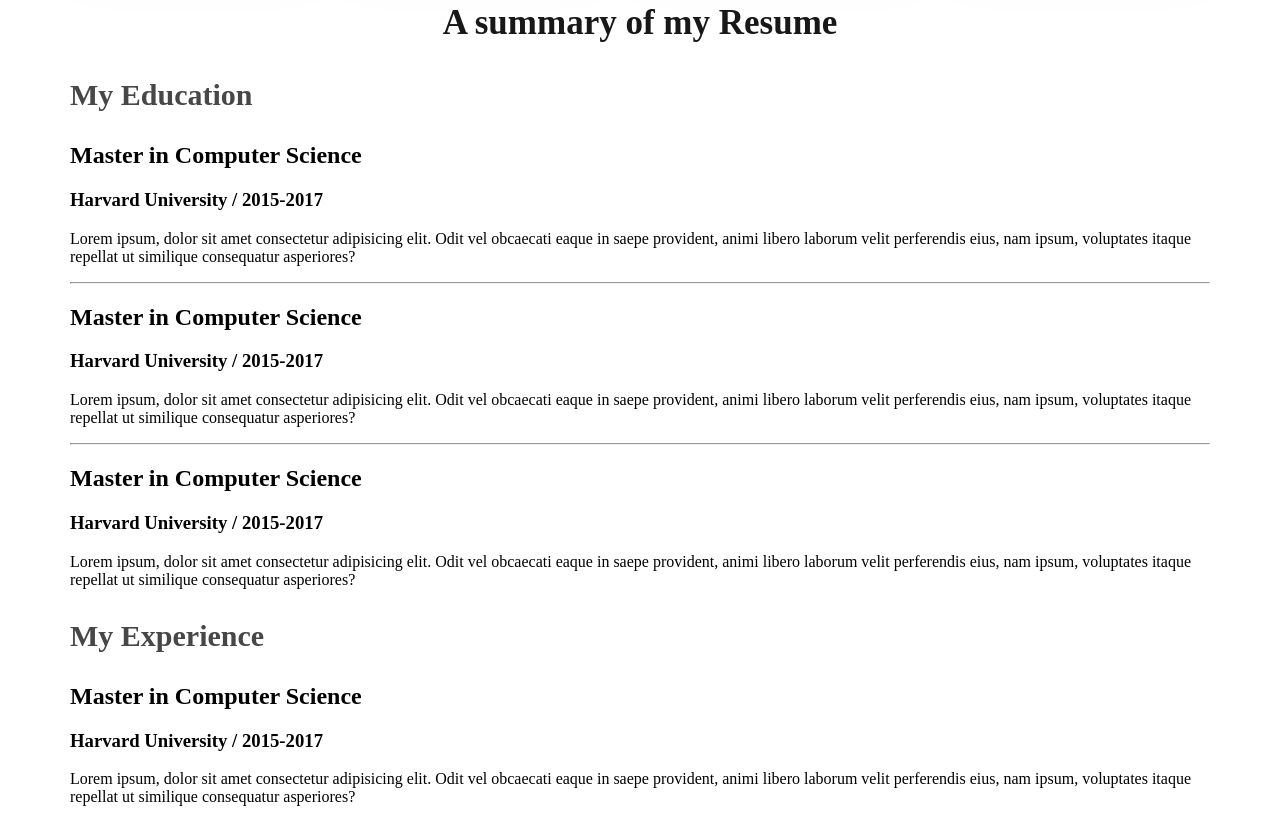
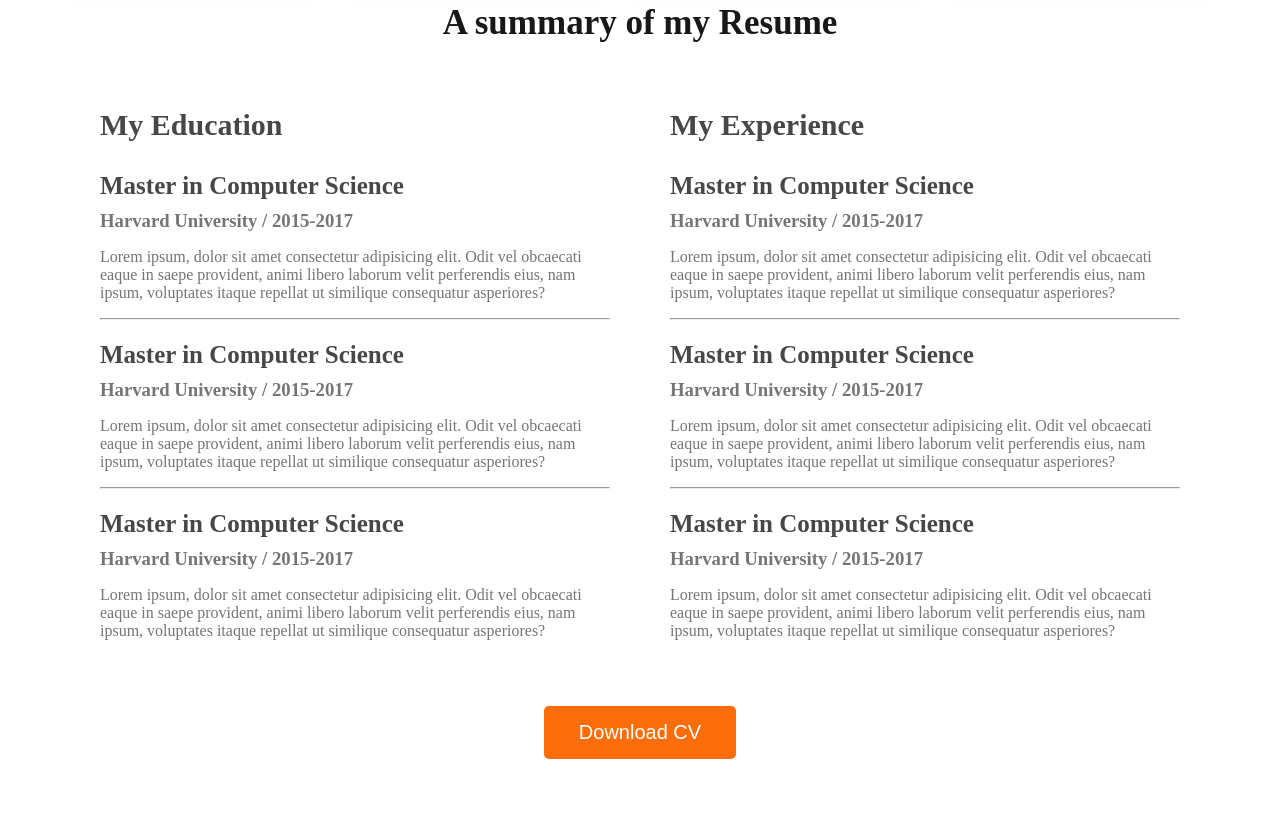
Before and after one commit to eyaminmia880/webdeveloper-portfolio, a plain HTML site: page index.html in a window 1280 px wide. Shown: the part 2200-3020 px from the top of the page. After the commit the page ends 2967 px from the top, so only its background shows below. Drawn offline with Linux system fonts and the light colour scheme.

Commit message:
finished the resume section

```diff
--- a/index.html
+++ b/index.html
@@ -92,7 +92,8 @@
         </section>
         <section>
             <h3 class="section-title">A summary of my Resume</h3>
-            <div class="resume-container"></div>
+
+            <div class="resume-container">
             <div class="resume-column">
                 <h3 class="resume-column-title">My Education</h3>
 
@@ -142,7 +143,11 @@
                 </div>
             </div>
 
+
         </section>
+        <div class="download-cv">
+            <button class="btn-primary">Download CV</button>
+        </div>
 
 
     </main>
--- a/styles/portfolio.css
+++ b/styles/portfolio.css
@@ -129,3 +129,27 @@ main {
     font-size: 30px;
     font-weight: 700;
  }
+.resume-container{
+    display: flex;
+    gap: 60px;
+}
+.resume-item-title{
+    color: #474747;
+    font-size: 25px;
+    font-weight: 700;
+    margin-bottom: 10px;
+}
+.resume-item-institute{
+    margin-bottom: 10px;
+    margin-top: 0px;
+}
+.resume-item-institute , .description{
+    color: #757575;
+}
+.resume-container{
+    margin: 30px;
+}
+.download-cv{
+    text-align: center;
+    margin-top: 50px;
+}
```
